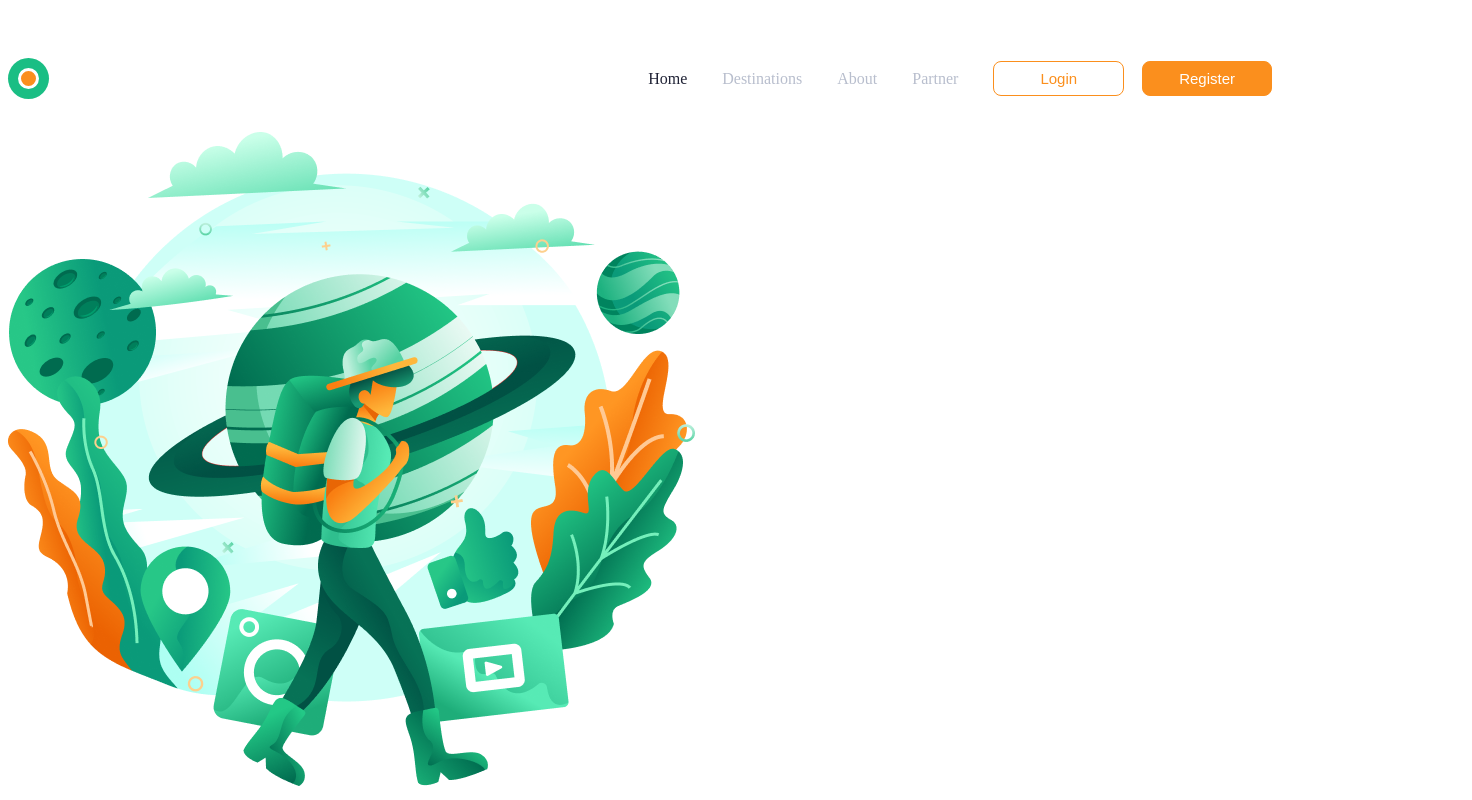
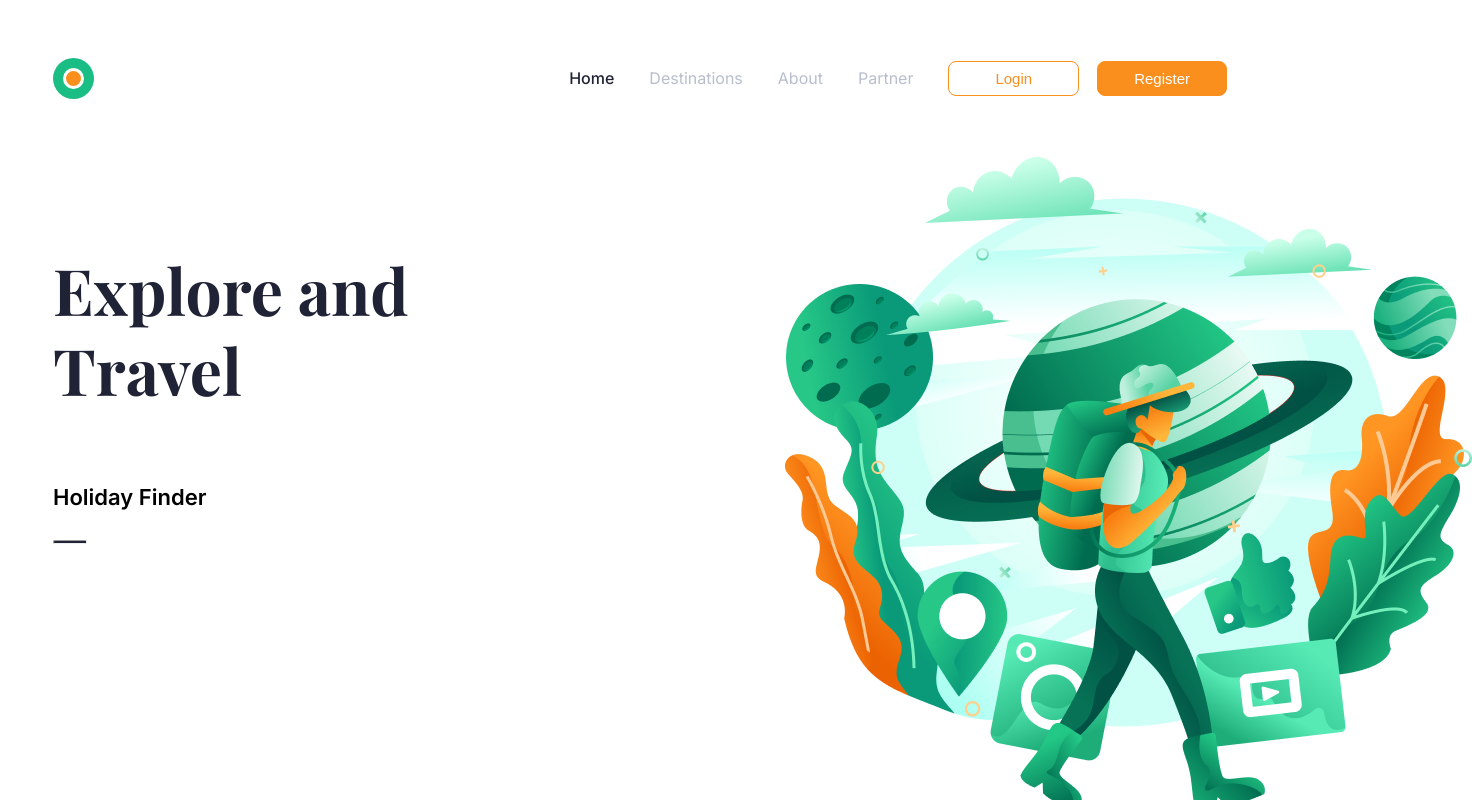
Before and after one commit to eynlanzer/thousand-sunny, a React (Create React App) app: page / in a window 1280 px wide. Shown: the top 800 px of the page, 1472 px wide, since content can reach past the window. Built offline with nearby package versions, Linux system fonts and the light colour scheme.

Commit message:
finder text  added

```diff
--- a/src/comps/Finder.js
+++ b/src/comps/Finder.js
@@ -4,7 +4,12 @@ import finderimg from '../img/thousand-01.png';
 function Finder() {
   return (
     <div className="finder">
-      <img className="finder__img" src={finderimg} alt='Holiday fidner img' />
+      <div className="finder__content">
+        <h1 className="finder__content__text">Explore and Travel</h1>
+        <h4 className="finder__content__smtext">Holiday Finder</h4>
+        <hr className="finder__content__line"></hr>
+      </div>
+      <img className="finder__img" src={finderimg} alt='Holiday finder img' />
     </div>
   )
 }
--- a/src/scss/_config.scss
+++ b/src/scss/_config.scss
@@ -1,4 +1,5 @@
 @import url('https://fonts.googleapis.com/css2?family=Inter:wght@400;500;600;700&display=swap');
+@import url('https://fonts.googleapis.com/css2?family=Playfair+Display:wght@700&display=swap');
 
 :root{
    --orange: #FB8F1D;
@@ -10,4 +11,5 @@
 .container{
    max-width: 1600px;
    margin: 0 auto;
+   font-family: 'Inter';
 }
--- a/src/scss/_finder.scss
+++ b/src/scss/_finder.scss
@@ -1,10 +1,41 @@
 .finder{
   max-width: 1330px;
   display: flex;
-  align-items: center;
   justify-content: space-between;
+  &__content{
+    margin-top: 50px;
+    margin-left: 45px;
+    &__text{
+      width: 356px;
+      height: 160px;
+      font-size: 64px;
+      color: var(--black);
+      font-family: 'Playfair Display';
+      font-weight: 700;
+      line-height: 80px;
+      margin-bottom: 74px;
+    }
+
+    &__smtext{
+      line-height: 27px;
+      font-size: 22px;
+      font-weight: 600;
+      margin-bottom: 21px;
+    }
+
+    &__line{
+      background-color: var(--black);
+      height: 2px;
+      width: 32px;
+      border-radius: 4px;
+      margin-bottom: 48px;
+      float: left;
+    }
+  }
+
   &__img{
     height: 654px;
     width: 687px;
+    margin-right: -200px; //temp
   }
 }
--- a/src/scss/_header.scss
+++ b/src/scss/_header.scss
@@ -7,8 +7,8 @@
   display: flex;
   align-items: center;
   justify-content: space-between;
-  margin-top: 45px;
-  margin-bottom: 20px;
+  margin: 45px;
+  // margin-bottom: 30px;
   max-width: 1330px;
 
   &__btn{
```
